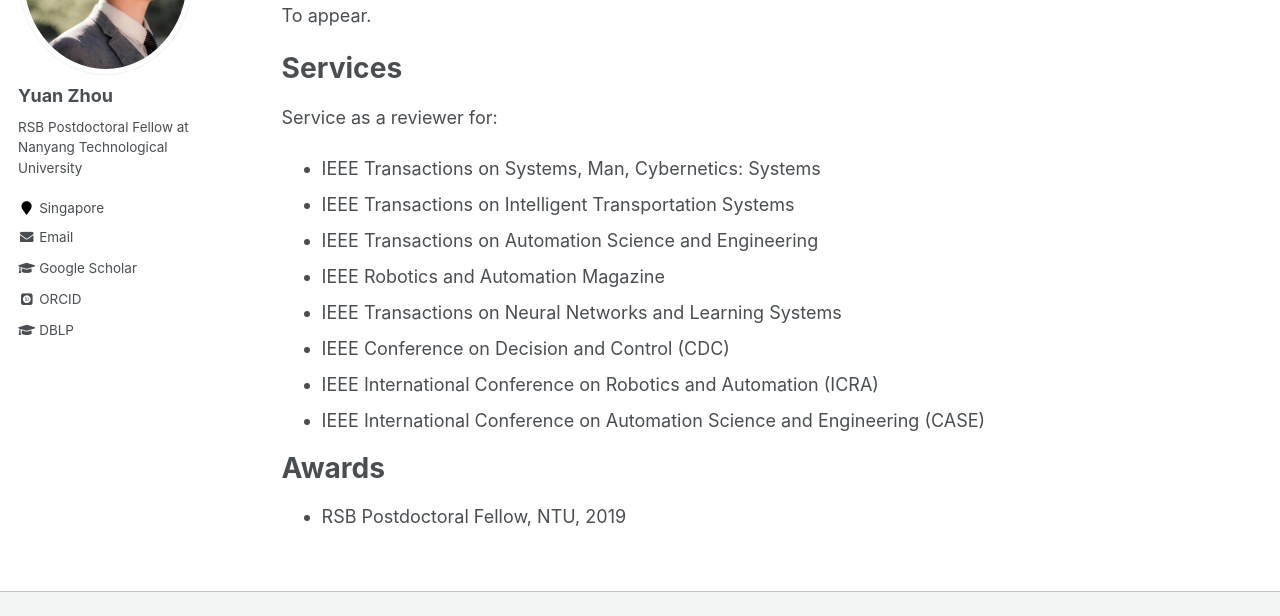
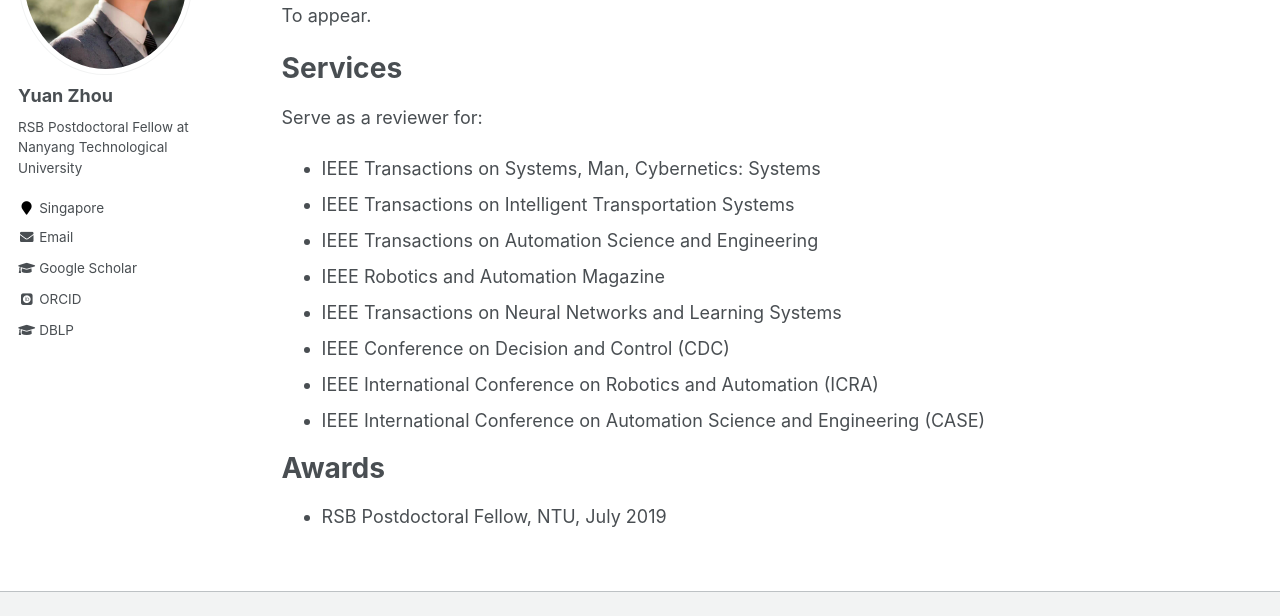
Before and after one commit to yuanzhou-yzhou/yuanzhou-yzhou.github.io, a Jekyll site: the page built from _pages/cv.md, in a window 1280 px wide and 900 px high, scrolled down 802 px. Shown: the part 154-770 px from the top of the window. Built offline with Jekyll 4.4.1, drawn with Linux system fonts in a browser that asks for light colours; some web fonts are replaced; some of the changed text lies outside the part shown.

Commit message:
cv services

```diff
--- a/_pages/cv.md
+++ b/_pages/cv.md
@@ -19,7 +19,7 @@ Education
 * Ph.D in Computer Science, Nanyang Technological University, 2019
   * Thesis: [Distributed Approaches to Motion Planning and Control in Multi-Robot Systems](http://yuanzhou-yzhou.github.io/files/phd-thesis.pdf)
 
-Work experience
+Work Experience
 ======
 * May 2015 -- Jul 2019: Research Assistant
   * Nanyang Technological University
@@ -42,7 +42,7 @@ To appear.
 
 Services
 ======
-Service as a reviewer for:
+Serve as a reviewer for:
  * IEEE Transactions on Systems, Man, Cybernetics: Systems
  * IEEE Transactions on Intelligent Transportation Systems
  * IEEE Transactions on Automation Science and Engineering
@@ -54,4 +54,4 @@ Service as a reviewer for:
 
 Awards
 ======
-* RSB Postdoctoral Fellow, NTU, 2019
+* RSB Postdoctoral Fellow, NTU, July 2019
```
Also changed, not shown: 2 other files.
